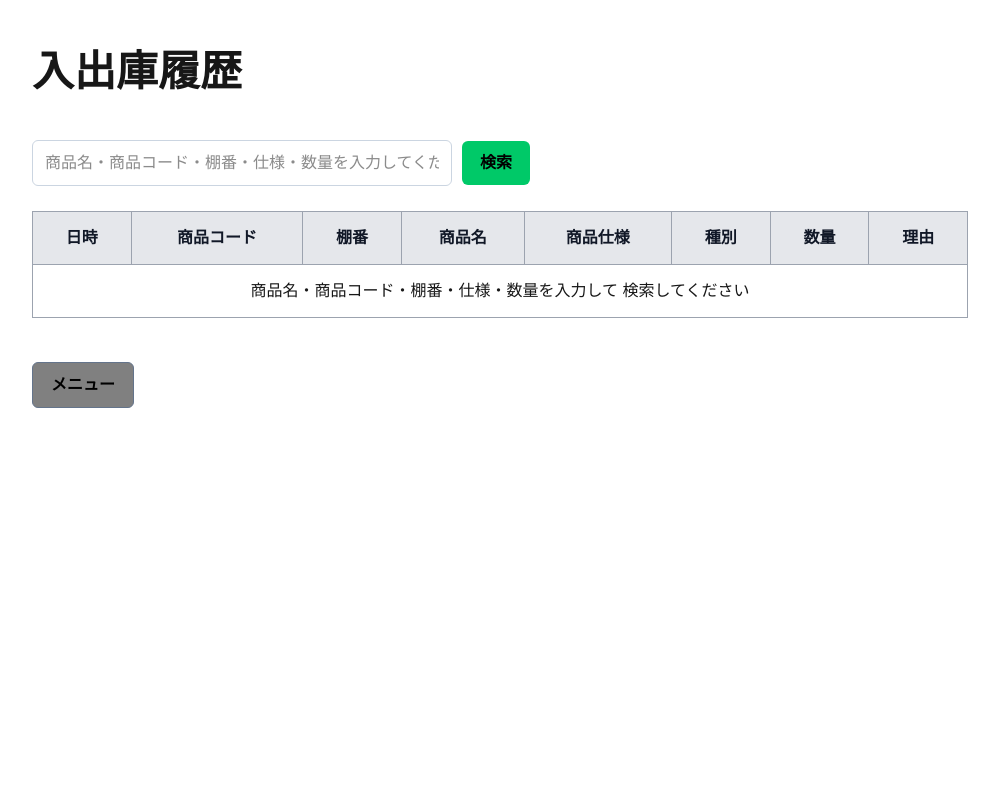
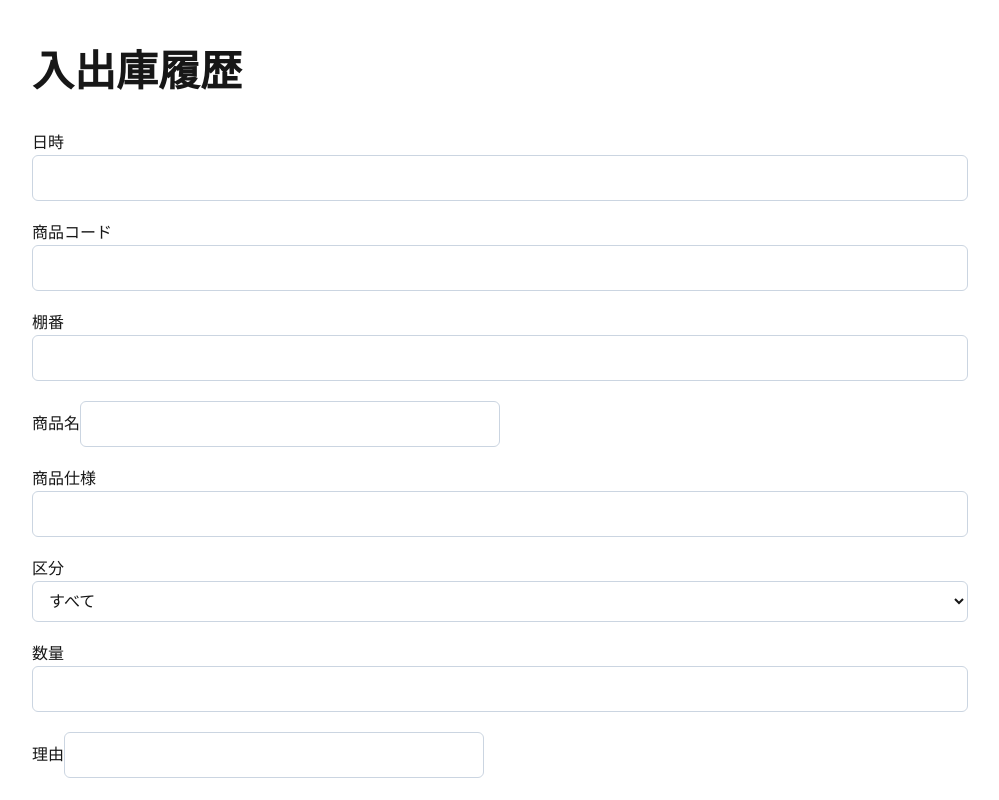
Before and after one commit to Patapatkt/zaiko-system, a Next.js app: page /history in a window 1280 px wide. Shown: the top 800 px of the page, without its empty margins (140-1139 px from the left). Built offline with nearby package versions, Linux system fonts and the light colour scheme.

Commit message:
検索欄の追加

```diff
--- a/app/globals.css
+++ b/app/globals.css
@@ -282,6 +282,17 @@ body {
   margin-bottom: 20px;
 }
 
+.history-seacharea{
+    display: grid;
+    grid-template-columns: repeat(4, minmax(0, 1fr));
+    gap: 10px;
+    margin-bottom: 24px;
+}
+
+.search-input-wide {
+    grid-column: span 2;
+}
+
 /* ========================================
    レスポンシブ対応
 ======================================== */
@@ -383,3 +394,13 @@ body {
     white-space: nowrap;
   }
 }
+
+@media (max-width: 768px) {
+    .history-searcharea {
+        grid-template-columns: 1fr;
+    }
+
+    .search-input-wide {
+        grid-column: span 1;
+    }
+}
--- a/app/history/page.tsx
+++ b/app/history/page.tsx
@@ -1,31 +1,65 @@
 //必要ファイル・関数を使えるように読み込み
 import { db } from "@/db";//dbを読み込み
 import { products, stockHistories } from "@/db/schema";//schemaより
-import { desc, eq, like, or } from "drizzle-orm";//desc(降順),eq(=)を使えるようにする
+import { and, desc, eq, like } from "drizzle-orm";//desc(降順),eq(=)を使えるようにする
 import Link from "next/link";//Linkを使えるようにする
-import SearchForm from "@/components/SearchForm";//検索フォームを使えるようにする
+import HistorySearchForm from "@/components/HistorySearchForm";
 
 export default async function HistoryPage({
     searchParams,
 }: {
     searchParams: Promise<{
-        keyword?: string
+        date?: string;
+        code?: string;
+        shelf?: string;
+        name?: string;
+        specification?: string;
+        type?: string;
+        quantity?: string;
+        memo?: string;
     }>;
 }) {
     //検索文字を取得し前後の空白を削除
-    const { keyword = "" } = await searchParams;
-    const trimmedKeyword = keyword.trim();
+    const { date = "",
+        code = "",
+        shelf = "",
+        name = "",
+        specification = "",
+        type = "",
+        quantity = "",
+        memo = "",
+    } = await searchParams;
+    //各検索文字を取得し前後の空白を削除
+    const trimmedDate = date.trim();
+    const trimmedCode = code.trim();
+    const trimmedShelf = shelf.trim();//棚番
+    const trimmedName = name.trim();//商品名
+    const trimmedSpecification = specification.trim();//仕様
+    const trimmedType = type.trim();
+    const trimmedQuantity = quantity.trim();
+    const trimmedMemo = memo.trim();
 
+    // 全てが空白だった場合を定数に格納
+    const isSearchEmpty =
+        trimmedDate === "" &&
+        trimmedCode === "" &&
+        trimmedShelf === "" &&
+        trimmedName === "" &&
+        trimmedSpecification === "" &&
+        trimmedType === "" &&
+        trimmedQuantity === "" &&
+        trimmedMemo === "";
     //検索文字を数値へ変換
-    const keywordQuantity = Number(trimmedKeyword);
-    const isQuantitySearch =
-        trimmedKeyword !== "" &&//検索欄が空ではなく
-        !Number.isNaN(keywordQuantity);//数値に変換できる
-
-
+    const keywordQuantity =
+        trimmedQuantity === ""
+            ? null
+            : Number(trimmedQuantity);
+    const isQuantitySearch = trimmedQuantity;
+    const isQuantityValid =
+        keywordQuantity === null ||
+        !Number.isNaN(keywordQuantity);
     //HistoryPageを設定
-    const histories =
-        trimmedKeyword === ""
+    const histories = isSearchEmpty || !isQuantityValid
         ? []
         : await db
             .select({//stockHistories,productsより必要情報を取得
@@ -46,47 +80,55 @@ export default async function HistoryPage({
                 eq(stockHistories.productId, products.id)
             )
             .where(
-                    isQuantitySearch
-                        ? or(
-                            like(
+                and(
+                    trimmedDate
+                        ? like(
+                            stockHistories.createdAt,
+                            `%${trimmedDate}%`
+                        )
+                        : undefined,
+                    trimmedCode
+                        ? like(
                             products.code,
-                                `%${trimmedKeyword}%`
-                            ),
-                            like(
+                            `%${trimmedCode}%`
+                        )
+                        : undefined,
+                    trimmedShelf
+                        ? like(
                             products.shelf,
-                                `%${trimmedKeyword}%`
-                            ),
-                            like(
+                            `%${trimmedShelf}%`
+                        )
+                        : undefined,
+                    trimmedName
+                        ? like(
                             products.name,
-                                `%${trimmedKeyword}%`
-                            ),
-                            like(
+                            `%${trimmedName}%`
+                        )
+                        : undefined,
+                    trimmedSpecification
+                        ? like(
                             products.specification,
-                                `%${trimmedKeyword}%`
-                            ),
-
-                            eq(
+                            `%${trimmedSpecification}%`
+                        )
+                        : undefined,
+                    trimmedType
+                        ? eq(
+                            stockHistories.type,
+                            trimmedType
+                        )
+                        : undefined,
+                    keywordQuantity !== null
+                        ? eq(
                             stockHistories.quantity,
                             keywordQuantity
                         )
+                        : undefined,
+                    trimmedMemo
+                        ? like(
+                            stockHistories.memo,
+                            `%${trimmedMemo}%`
                         )
-                        : or(
-                            like(
-                                products.code,
-                                `%${trimmedKeyword}%`
-                            ),
-                            like(
-                                products.shelf,
-                                `%${trimmedKeyword}%`
-                            ),
-                            like(
-                                products.name,
-                                `%${trimmedKeyword}%`
-                            ),
-                            like(
-                                products.specification,
-                                `%${trimmedKeyword}%`
-                            )
+                        : undefined
                 )
             )
             .orderBy(desc(stockHistories.createdAt));//stockHistories(入出庫履歴)よりcreatedAtを降順で表示
@@ -99,10 +141,18 @@ export default async function HistoryPage({
                 </h1>
             </div>
 
-            <SearchForm
+            <HistorySearchForm
                 action="/history"
-                keyword={keyword}
-                placeholder="商品名・商品コード・棚番・仕様・数量を入力してください"
+                defaultValues={{
+                    date: trimmedDate,
+                    code: trimmedCode,
+                    shelf: trimmedShelf,
+                    name: trimmedName,
+                    specification: trimmedSpecification,
+                    quantity: trimmedQuantity,
+                    type: trimmedType,
+                    memo: trimmedMemo,
+                }}
             />
 
             <div className="table-wrapper">
@@ -114,7 +164,7 @@ export default async function HistoryPage({
                             <th>棚番</th>
                             <th>商品名</th>
                             <th>商品仕様</th>
-                            <th>種別</th>
+                            <th>区分</th>
                             <th>数量</th>
                             <th>理由</th>
                         </tr>
@@ -123,14 +173,13 @@ export default async function HistoryPage({
 
                     <tbody>
 
-                        {trimmedKeyword === "" ? (
+                        {isSearchEmpty ? (
                             <tr>
                                 <td
                                     colSpan={8}
                                     className="text-center p-4"
                                 >
-                                    商品名・商品コード・棚番・仕様・数量を入力して
-                                    検索してください
+                                    検索内容を入力して検索してください
                                 </td>
                             </tr>
                         ) : histories.length === 0 ? (//履歴がなかったら(0)
@@ -154,7 +203,7 @@ export default async function HistoryPage({
                                         {history.productName}
                                     </td>
                                     <td>
-                                        {history.productSpecification??"未設定"}
+                                        {history.productSpecification ?? "未設定"}
                                     </td>
                                     <td>
                                         {history.type === "IN"
--- a/app/inventory/page.tsx
+++ b/app/inventory/page.tsx
@@ -3,11 +3,10 @@ import { db } from "@/db";
 import { products, users } from "@/db/schema";
 import { deleteProduct } from "@/actions/inventory";
 import Link from "next/link";
-import { eq, like, or } from "drizzle-orm";//⇐andを削除
+import { and, eq, like, or } from "drizzle-orm";//⇐andを削除
 import { getSession } from "@/actions/auth"
 import { redirect } from 'next/navigation';
 import SearchForm from "@/components/SearchForm";
-import { createProduct } from "@/actions/inventory";
 
 export default async function InventoryPage(
 
@@ -15,8 +14,10 @@ export default async function InventoryPage(
         searchParams,
     }: {
         searchParams: Promise<{
-            keyword?: string;
-            succsess?:string;
+            name?: string;
+            shelf?: string;
+            specification?: string;
+            succsess?: string;
         }>;
     }
 ) {//ログイン確認
@@ -35,15 +36,25 @@ export default async function InventoryPage(
 
     const isAdmin = currentUser.role === "admin";
 
-    //検索文字を取得し前後の空白を削除
-    const { keyword = "" ,
+    const { name = "",
+        shelf = "",
+        specification = "",
         succsess,
     } = await searchParams
-    const trimmedKeyword = keyword.trim();
 
-    //検索文字が空ならDB検索を行わず、空の配列にする
-    const productList =
-        trimmedKeyword === ""
+    //各検索文字を取得し前後の空白を削除
+    const trimmedName = name.trim();//商品名
+    const trimmedShelf = shelf.trim();//棚番
+    const trimmedSpecification = specification.trim();//仕様
+
+    // 全てが空白だった場合を定数に格納
+    const isSearchEmpty =
+        trimmedName === "" &&
+        trimmedShelf === "" &&
+        trimmedSpecification === "";
+
+    //検索文字が全て空ならDB検索を行わず、空の配列にする
+    const productList = isSearchEmpty
         ? []
         : await db
             .select()
@@ -54,42 +65,42 @@ export default async function InventoryPage(
                 //     // 取り扱い中の商品だけを対象にする
                 //     eq(products.isActive, true),//⇐ここが修正が必要
 
-                    or(
-                        like(
-                            products.code,
-                            `%${trimmedKeyword}%`
-                        ),
+                and(
+
                     like(
                         products.shelf,
-                            `%${trimmedKeyword}%`
+                        `%${trimmedShelf}%`
                     ),
                     like(
                         products.name,
-                            `%${trimmedKeyword}%`
+                        `%${trimmedName}%`
                     ),
                     like(
                         products.specification,
-                            `%${trimmedKeyword}%`
+                        `%${trimmedSpecification}%`
                     )
                 )
             );
 
 
     return (
+
         <main className="page-container">
             <div className="page-header">
                 <h1 className="page-title">商品一覧</h1>
             </div>
-            {succsess==="created"&&(
+            {succsess === "created" && (
                 <p className="succsess-message">
                     商品登録成功
                 </p>
             )}
             <SearchForm
                 action="/inventory"
-                keyword={trimmedKeyword}
-                placeholder="商品コード・棚番・商品名・仕様で検索"
+                name={trimmedName}
+                shelf={trimmedShelf}
+                specification={trimmedSpecification}
             />
+
             <div className="table-wrapper">
                 <table className="common-table">
                     <thead>
@@ -104,14 +115,14 @@ export default async function InventoryPage(
                     </thead>
 
                     <tbody>
-                        {trimmedKeyword === "" ? (
+                        {isSearchEmpty ? (
                             <tr>
                                 <td
 
                                     colSpan={6}
                                     className="text-center p-4"
                                 >
-                                    商品コード・棚番・商品名・仕様を入力して検索してください
+                                    棚番・商品名・仕様を入力して検索してください
                                 </td>
                             </tr>
                         ) :
--- a/app/inventory/stock/page.tsx
+++ b/app/inventory/stock/page.tsx
@@ -1,5 +1,6 @@
 //在庫メンテナンス検索画面
-import { or,like } from "drizzle-orm";
+import { like, and } from "drizzle-orm";
+import { requireAdmin } from "@/utils/auth";
 import { db } from "@/db";
 import { products } from "@/db/schema";
 import Link from "next/link";
@@ -9,24 +10,43 @@ export default async function StockPage({
     searchParams,//引数設定
 }: {
     searchParams: Promise<{
-        keyword?: string;//引数にはキーワード:型は文字列
+        name?: string;
+        shelf?: string;
+        specification?: string;
     }>;
 }) {
-    const { keyword = "" } = await searchParams;
-    const trimmedKeyword = keyword.trim();
+    await requireAdmin();
 
-    const productList =
-        trimmedKeyword === ""
+    const { name = "",
+        shelf = "",
+        specification = ""
+    } = await searchParams;
+    const trimmedName = name.trim();
+    const trimmedShelf = shelf.trim();
+    const trimmedSpecification = specification.trim();
+    const isSearchEmpty =
+        trimmedName === "" &&
+        trimmedShelf === "" &&
+        trimmedSpecification === "";
+
+    const productList = isSearchEmpty
+
         ? []//キーワードがなかったら空配列
         : await db//キーワードがあったら対象情報を取得
             .select()
             .from(products)
             .where
-                (or(
-                    like(products.name, `%${trimmedKeyword}%`),
-                    like(products.code, `%${trimmedKeyword}%`),
-                    like(products.shelf, `%${trimmedKeyword}%`),
-                    like(products.specification, `%${trimmedKeyword}%`)
+            (
+                and(
+                    trimmedShelf
+                        ? like(products.shelf, `%${trimmedShelf}%`)
+                        : undefined,
+                    trimmedName
+                        ? like(products.name, `%${trimmedName}%`)
+                        : undefined,
+                    trimmedSpecification
+                        ? like(products.specification, `%${trimmedSpecification}%`)
+                        : undefined,
                 ))
         ;
     return (
@@ -36,11 +56,11 @@ export default async function StockPage({
                     在庫メンテナンス
                 </h1>
             </div>
-
             <SearchForm
                 action="/inventory/stock"
-                keyword={keyword}
-                placeholder="商品名・商品コード・棚番・仕様を入力"
+                name={trimmedName}
+                shelf={trimmedShelf}
+                specification={trimmedSpecification}
             />
 
             {/* 検索結果が見つからなかった時の表示 */}
@@ -58,13 +78,13 @@ export default async function StockPage({
                     </thead>
 
                     <tbody>
-                        {trimmedKeyword === "" ? (
+                        {isSearchEmpty ? (
                             <tr>
                                 <td
                                     colSpan={6}
                                     className="text-center p-4"
                                 >
-                                    商品名を入力して検索してください
+                                    棚番・商品名・仕様を入力して検索してください
                                 </td>
                             </tr>
                         ) :
@@ -83,13 +103,13 @@ export default async function StockPage({
                                                 {product.code}
                                             </td>
                                             <td>
-                                                {product.shelf}
+                                                {product.shelf ?? "未設定"}
                                             </td>
                                             <td>
                                                 {product.name}
                                             </td>
                                             <td>
-                                                {product.specification}
+                                                {product.specification ?? "未設定"}
                                             </td>
                                             <td>
                                                 {product.stock}
@@ -116,7 +136,6 @@ export default async function StockPage({
             >
                 メニュー
             </Link>
-
         </main >
 
     )
--- /dev/null
+++ b/components/HistorySearchForm.tsx
@@ -0,0 +1,118 @@
+// 入出庫履歴専用のコンポーネント
+type HistorySearchValues = {
+    date: string;
+    code: string;
+    shelf: string;
+    name: string;
+    specification: string;
+    type: string;
+    quantity: string;
+    memo: string;
+};
+
+type HistorySearchFormProps = {
+    action: string;
+    defaultValues?: Partial<HistorySearchValues>;
+};
+
+export default function HistorySearchForm({
+    action,
+    defaultValues = {},
+}: HistorySearchFormProps) {
+    return (
+        <form
+            action={action}
+            className="searcharea"
+        >
+            <div className="form-group">
+                <label>日時</label>
+                <input
+                    name="date"
+                    defaultValue={defaultValues.date ?? ""}
+                    className="form-input"
+                />
+            </div>
+
+            <div className="form-group">
+                <label>商品コード</label>
+                <input
+                    name="code"
+                    defaultValue={defaultValues.code ?? ""}
+                    className="form-input"
+                />
+            </div>
+
+            <div className="form-group">
+                <label>棚番</label>
+                <input
+                    type="text"
+                    name="shelf"
+
+                    defaultValue={defaultValues.shelf ?? ""}
+                    className="form-input"
+                    maxLength={6}
+                />
+            </div>
+            <div className="form-group">
+                <label>商品名</label>
+                <input
+
+                    name="name"
+                    defaultValue={defaultValues.name ?? ""}
+                    className="search-input search-input-wide"
+                />
+
+            </div>
+
+            <div className="form-group">
+                <label>商品仕様</label>
+                <input
+                    name="specification"
+                    defaultValue={defaultValues.specification ?? ""}
+                    className="form-input"
+                />
+            </div>
+
+            <div className="form-group">
+                <label>区分</label>
+                <select
+                    name="type"
+                    defaultValue={defaultValues.type ?? ""}
+                    className="form-input"
+                >
+                    <option value="">すべて</option>
+                    <option value="IN">入庫</option>
+                    <option value="OUT">出庫</option>
+                    <option value="CHECK">棚卸</option>
+                </select>
+
+            </div>
+
+            <div className="form-group">
+                <label>数量</label>
+                <input
+                    name="quantity"
+                    defaultValue={defaultValues.quantity ?? ""}
+                    className="form-input"
+                />
+            </div>
+
+            <div className="form-group">
+                <label>理由</label>
+                <input
+                    name="memo"
+                    defaultValue={defaultValues.memo ?? ""}
+                    className="search-input search-input-wide"
+                />
+            </div>
+
+            <button
+                type="submit"
+                className="button button-success search-button"
+            >
+                検索
+            </button>
+
+        </form>
+    );
+}
--- a/components/SearchForm.tsx
+++ b/components/SearchForm.tsx
@@ -2,14 +2,16 @@
 // クラスを定義
 type SerchFormProps = {
     action: string;
-    keyword: string;
-    placeholder: string;
+    name?: string;
+    shelf?: string;
+    specification?: string;
 };
 // SearchFormコンポーネントを定義
 export default function SearchForm({
     action,
-    keyword,
-    placeholder,
+    name = "",
+    shelf = "",
+    specification = "",
 }: SerchFormProps) {
     return (
         <form
@@ -18,11 +20,29 @@ export default function SearchForm({
         >
             <input
                 type="text"
-                name="keyword"
-                placeholder={placeholder}
-                defaultValue={keyword}
+                name="shelf"
+                placeholder={"棚番"}
+                defaultValue={shelf}
                 className="search-input"
             />
+
+            <input
+                type="text"
+                name="name"
+                placeholder={"商品名"}
+                defaultValue={name}
+                className="search-input"
+            />
+
+            <input
+                type="text"
+                name="specification"
+                placeholder={"仕様"}
+                defaultValue={specification}
+                className="search-input"
+            />
+
+
             <button type="submit"
                 className="button button-success search-button"
             >
```
Lines whose indentation alone changed are shown as unchanged.
